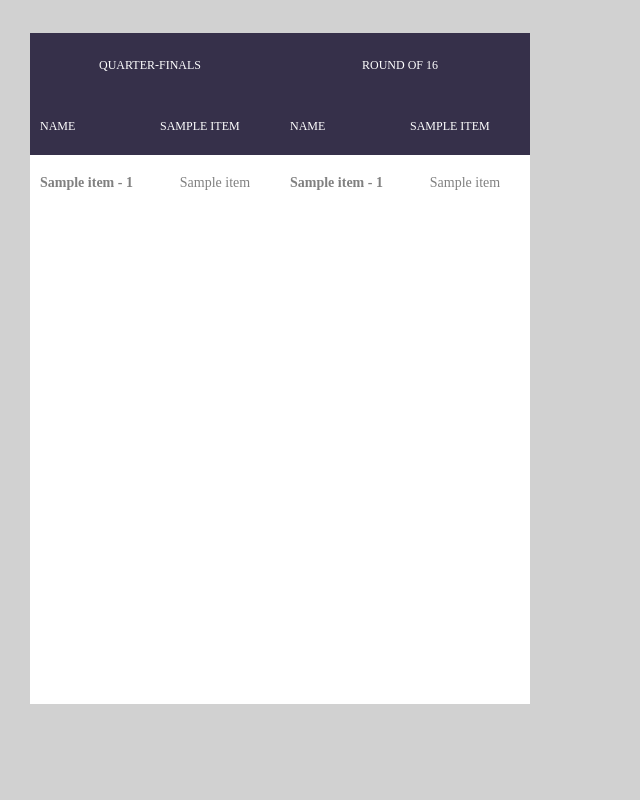
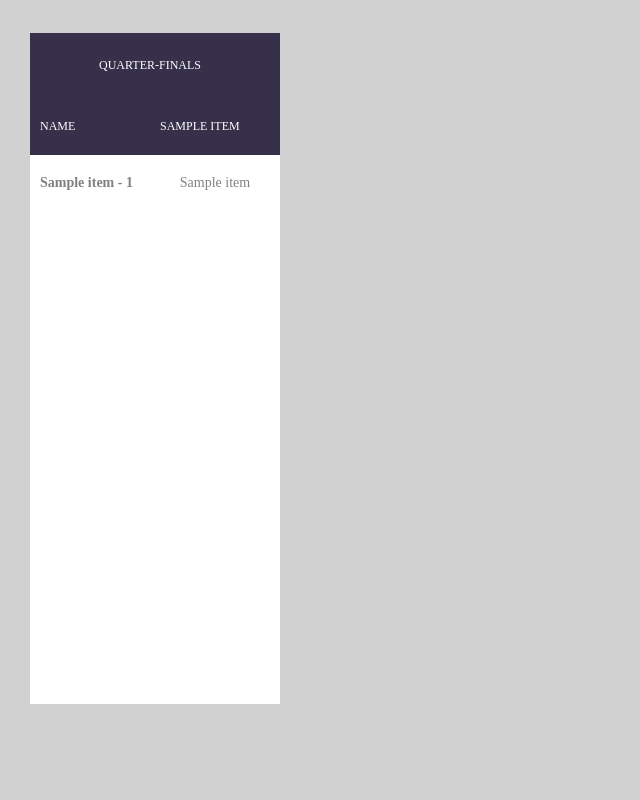
Before and after one commit to shayshimon/WorldCupPlayoffs, a Flask app: template templates/wc_rank.html in a window 1280 px wide. Shown: the whole page, without its empty margins (0-640 px from the left). Run offline with Flask 2, Linux system fonts and the light colour scheme; the template is opened without the code that fills it: most values are stand-ins (such as "Sample title", 1, 10 or a date in 2020); some libraries are stand-ins or nearby versions; some web fonts are replaced.

Commit message:
removed the round of 16 tabl

```diff
--- a/templates/wc_rank.html
+++ b/templates/wc_rank.html
@@ -47,33 +47,6 @@
 			</tr>
 		{% endfor %}
 	</table>
-
-	<div style="clear:both;"></div>
-
-	<table class="main_table" data-vertable="ver2">
-		<thead>
-		<tr class="row100 head"><th colspan="9" style="text-align:center">Round of 16</th></tr>
-		<tr class="row100 head">
-			{% set cnt = [1] %}
-			<th class="column100 column{{ cnt[0] }}" data-column="column{{ cnt[0] }}">Name</th>
-			{% for item in match_name %}
-				{% if cnt.append(cnt.pop() + 1) %}{% endif %}
-				<th class="column100 column{{ cnt[0] }}" data-column="column{{ cnt[0] }}">{{ item }}</th>
-			{% endfor %}
-		</tr>
-		</thead>
-		{% set cnt = [1] %}
-		{% for item in result %}
-			<tr class="row100">
-				<td class="column100 column{{ cnt[0] }}" data-column="column{{ cnt[0] }}"><strong>{{ item['name'] }} - {{ item['rank'] }}</strong></td>
-				{% set cnt = [1] %}
-				{% for c in match_name %}
-					{% if cnt.append(cnt.pop() + 1) %}{% endif %}
-					<td class="column100 column{{ cnt[0] }}" data-column="column{{ cnt[0] }}" align="center">{{ item[c] }}</td>
-				{% endfor %}
-			</tr>
-		{% endfor %}
-	</table>
 </div>
 <!--===============================================================================================-->
 	<script src="static/vendor/jquery/jquery-3.2.1.min.js"></script>
```
